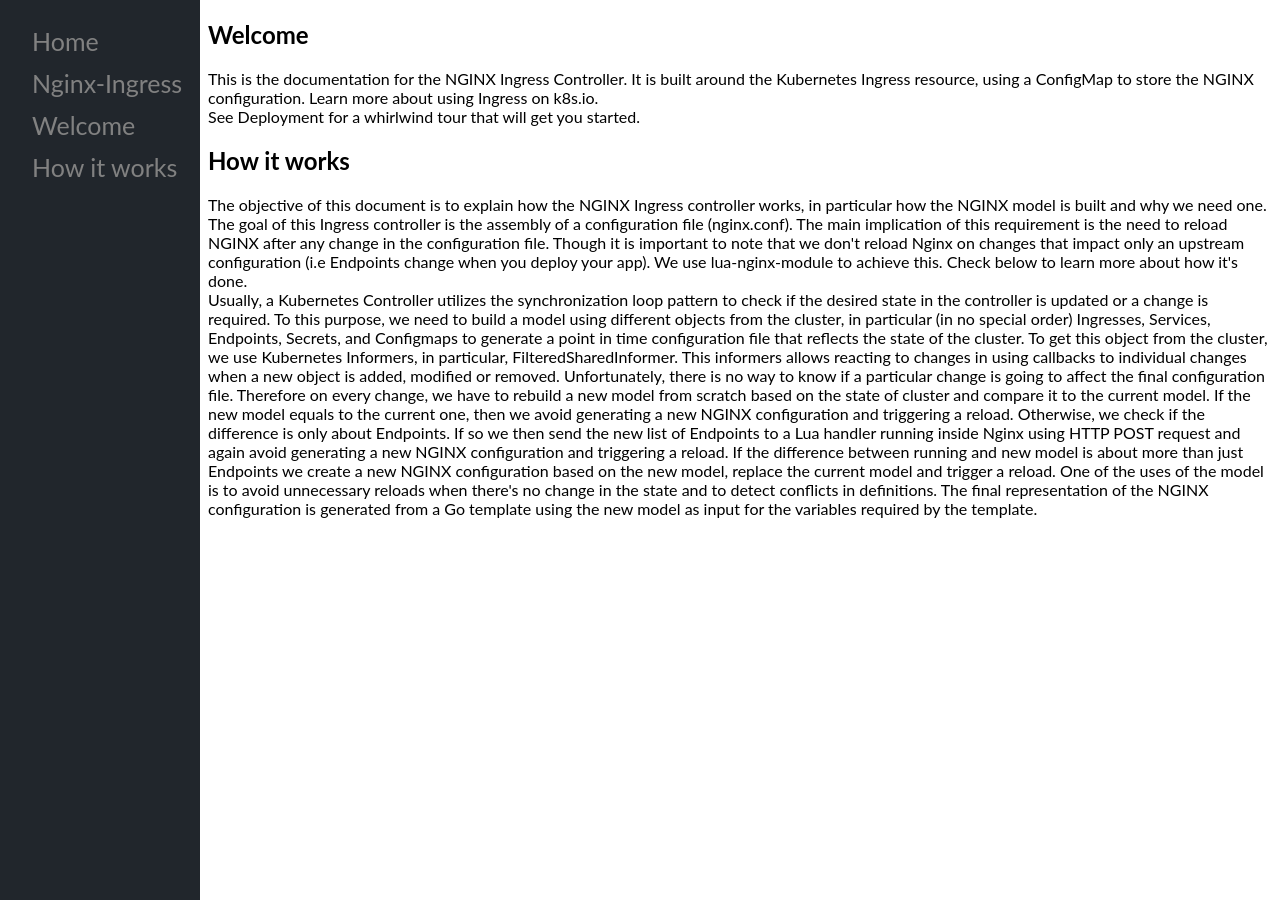
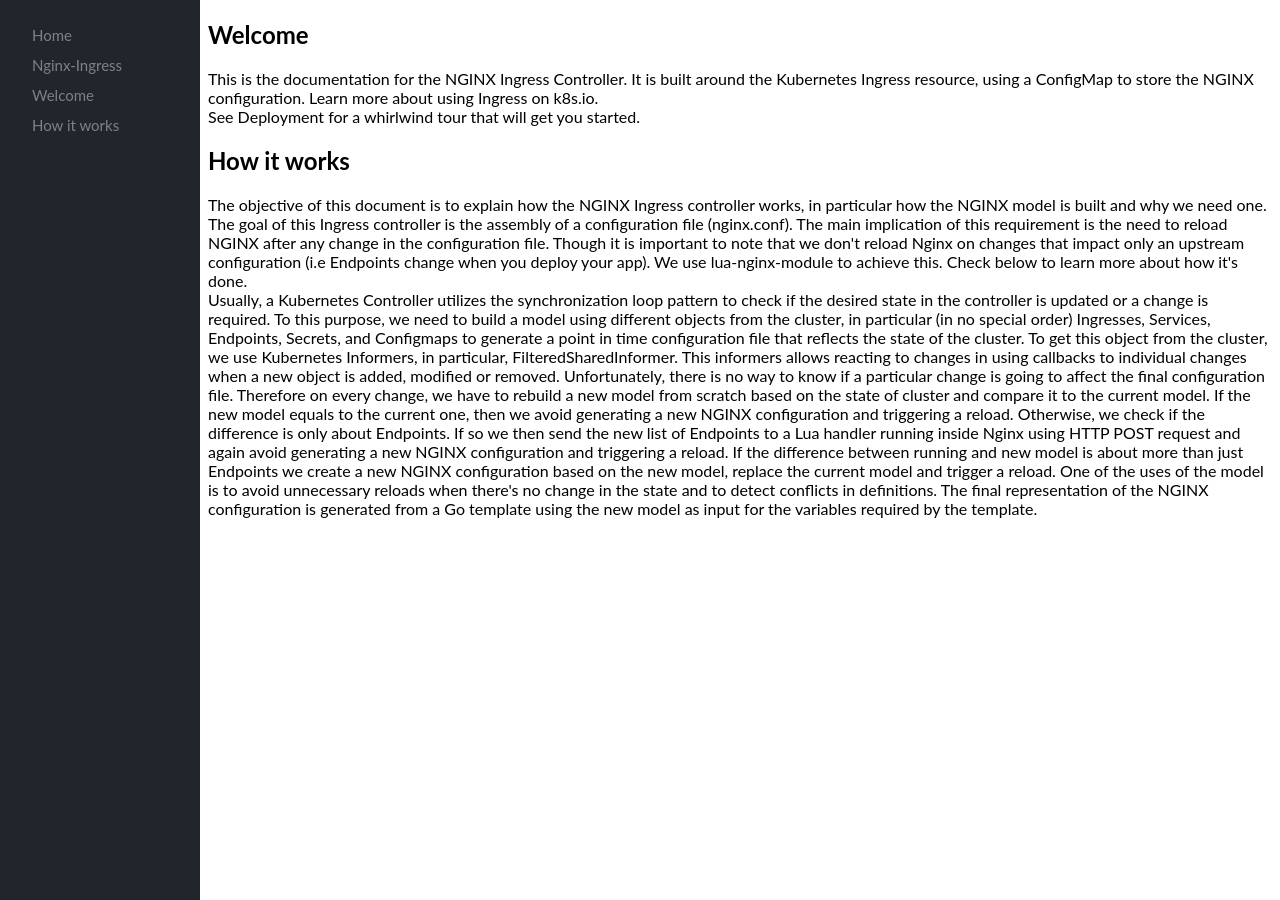
Before and after one commit to smcpk8s/smcpk8s.github.io, a Jekyll site: the page Nginx-Ingress.html, which Jekyll copies as it is, in a window 1280 px wide. Built offline with Jekyll 4.4.1, drawn with Linux system fonts in a browser that asks for light colours.

Commit message:
Update Nginx-Ingress.html

```diff
--- a/Nginx-Ingress.html
+++ b/Nginx-Ingress.html
@@ -22,7 +22,7 @@
 .sidenav a {
   padding: 6px 6px 6px 32px;
   text-decoration: none;
-  font-size: 25px;
+  font-size: 15px;
   color: #818181;
   display: block;
 }
```
